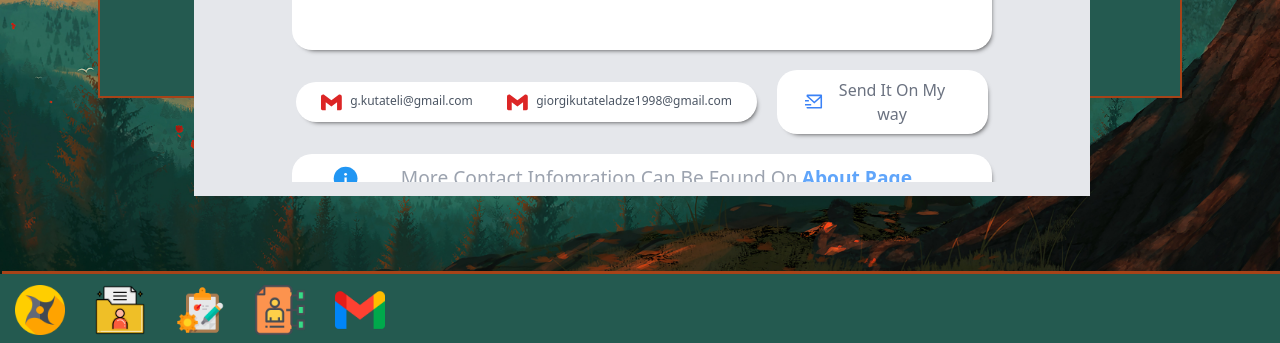
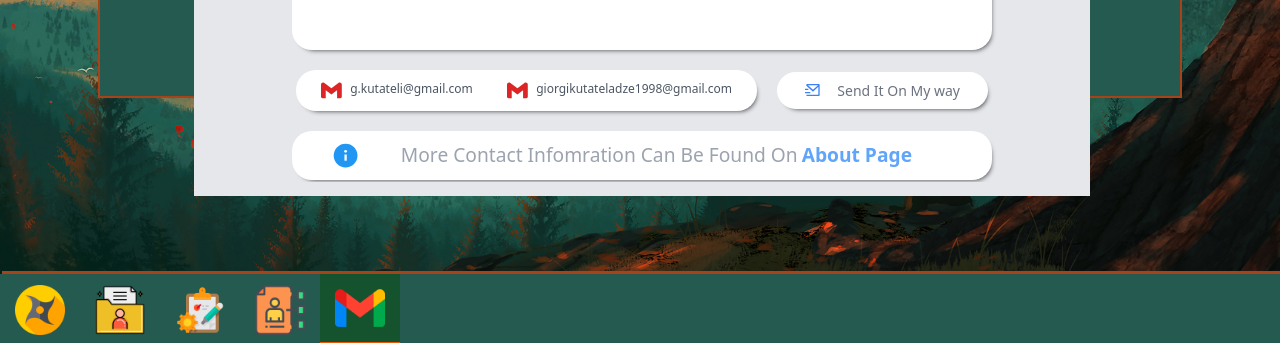
Before and after one commit to vindexTOS/portfiolio, a React (Vite) app: page /contact in a window 1280 px wide. Shown: the part 454-797 px from the top of the page. Built offline with nearby package versions, Linux system fonts and the light colour scheme; no server answers; the database is empty; a web font is replaced by a local one.

Commit message:
bug fixes

```diff
--- a/src/componentsTwo/contact/Contact.tsx
+++ b/src/componentsTwo/contact/Contact.tsx
@@ -48,7 +48,7 @@ const Contact = () => {
     inputDiv: `flex bg-white rounded-[20px]  items-start py-2  items-center justify-around px-10 generalBoxShaddow`,
     input: `w-[90%] py-1 outline-none  `,
     sendWrapper: `  gap-5  max_md:flex-col max_md:w-[90%] w-[700px] flex items-center justify-end px-1`,
-    sendBtn: `w-[14rem] max_sm:w-[310px]  max_md:justify-center max_md:gap-9 max_md:w-[100%] max_md:text-[2rem] flex items-center justify-between px-7 font-medium text-gray-500 hover:text-blue-400 bg-white py-2 rounded-[20px] generalBoxShaddow`,
+    sendBtn: `w-[14rem] gap-2 max_sm:w-[310px]  max_md:justify-center max_md:gap-9 max_md:w-[100%] max_md:text-[2rem] flex items-center justify-between px-7 font-medium text-gray-500 hover:text-blue-400 bg-white py-2 rounded-[20px] generalBoxShaddow`,
     bottomDivWrapper: `flex max_md:w-[100%] max_md:flex-col max_md:justify-center max_md:items-start max_md:px-10 max_md:gap-5  justify-around w-[500px] generalBoxShaddow p-2 py-[10px] bg-white  rounded-[20px] `,
     bottomEmailDiv: `flex gap-2 text-[12px] text-gray-600 font-medium  `,
     bottomParagraph: `generalBoxShaddow p-2 py-[10px] max_md:px-2 bg-white  rounded-[20px] max_md:w-[90%]    w-[700px] flex items-center justify-between px-10`,
@@ -133,8 +133,10 @@ const Contact = () => {
                 whileHover={{ scale: 1.1 }}
                 className={style.sendBtn}
               >
-                <RiMailSendLine className="text-blue-500 text-[1.2rem]  max_sm:text-[1.5rem] max_md:text-[2rem]" />
-                <p className="max_sm:text-[16px]">Send It On My way</p>
+                <RiMailSendLine className="text-blue-500 text-[1rem]  max_sm:text-[1.5rem] max_md:text-[2rem]" />
+                <p className="max_sm:text-[16px] text-[14px]">
+                  Send It On My way
+                </p>
               </m.button>
             </div>
             <div className={style.bottomParagraph}>
--- a/src/componentsTwo/navigation/Footer.tsx
+++ b/src/componentsTwo/navigation/Footer.tsx
@@ -115,7 +115,7 @@ const Footer = () => {
           title="Skills"
           link="skills"
         />
-        <OptionsDiv img={gmail} title="Contacts" link="/contact" />
+        <OptionsDiv img={gmail} title="Contacts" link="contact" />
       </div>
     </footer>
   )
--- a/src/componentsTwo/navigation/NavCards.tsx
+++ b/src/componentsTwo/navigation/NavCards.tsx
@@ -40,8 +40,8 @@ const NavCards: FC<NavCardProsp> = ({ img, title, styling, link }) => {
   return (
     <div onClick={() => Navigate(link)} className={style.mainDiv}>
       <m.div
-        whileHover={{ scale: 0.9 }}
-        transition={{ duration: 0.5 }}
+        whileHover={{ scale: 0.92 }}
+        transition={{ duration: 0.2 }}
         className={style.content}
       >
         <img className={style.img} src={img} />
--- a/src/componentsTwo/skills/Skills.tsx
+++ b/src/componentsTwo/skills/Skills.tsx
@@ -32,7 +32,7 @@ const Skills = () => {
     singleSkill: `flex flex-col items-center justify-center max_sm:w-[100px] gap-2  `,
     img: `w-[100px] h-[100px] max_sm:w-[40px] max_sm:h-[40px]`,
     imgDiv: `rounded-[50%] w-[180px] h-[180px] max_sm:w-[80px] max_sm:h-[80px]  bg-opacity-5  flex items-center justify-center`,
-    skillHeader: `text-[1.2rem] font-bold text-gray-600`,
+    skillHeader: `text-[1.2rem] font-bold text-gray-600  max_sm:text-[14px]`,
   }
   return (
     <div className={style.mainDiv}>
```
